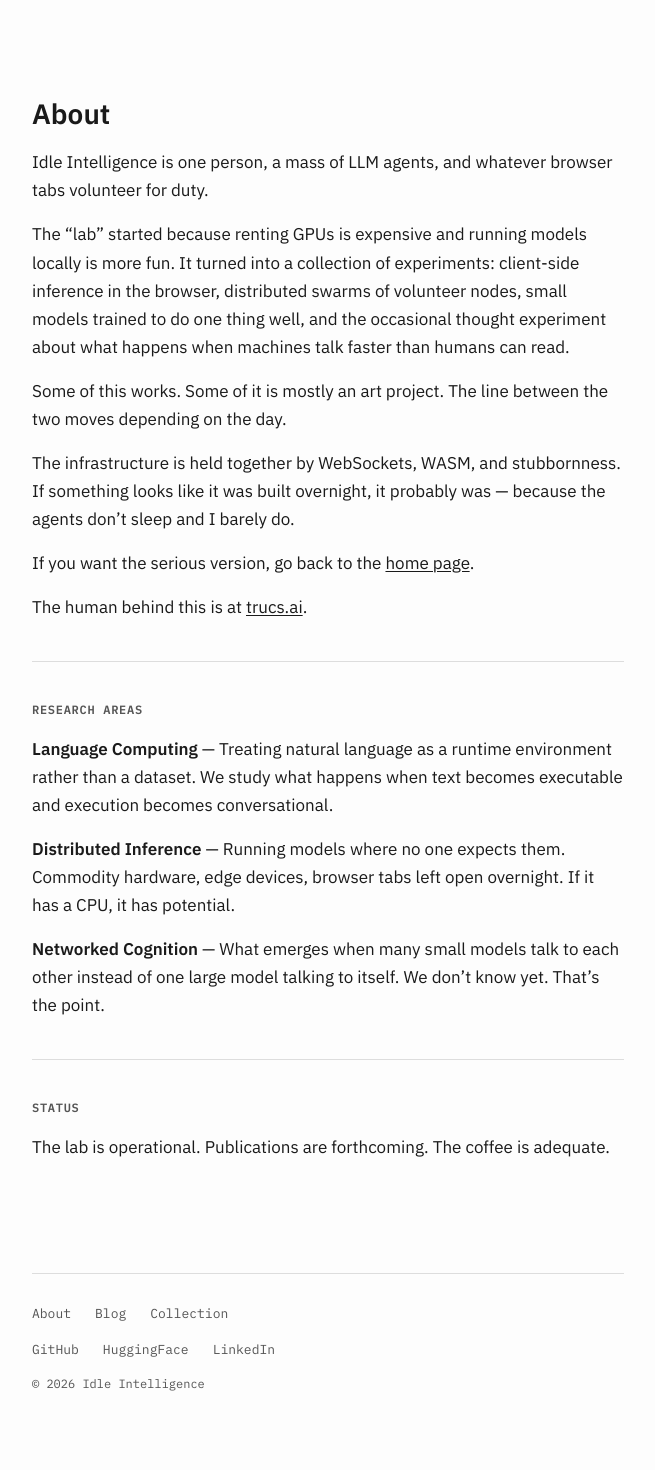
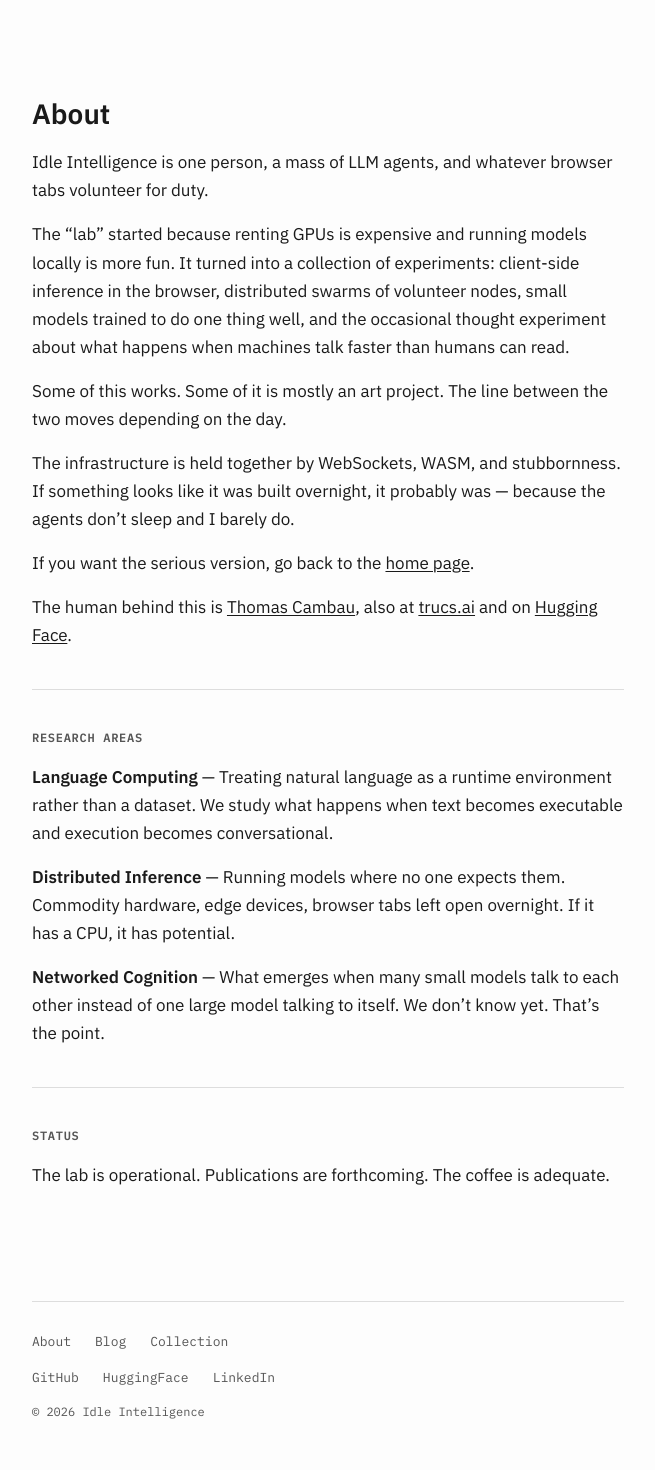
Before and after one commit to idle-intelligence/site, a Jekyll site: the page built from about.md, in a window 1280 px wide. Shown: the whole page, without its empty margins (312-967 px from the left). Built offline with Jekyll 4.4.1, drawn with Linux system fonts in a browser that asks for light colours; before the commit the page ends 1442 px from its top, so only the background shows below that.

Commit message:
About: name the human, with GitHub and Hugging Face

```diff
--- a/about.md
+++ b/about.md
@@ -16,7 +16,7 @@ The infrastructure is held together by WebSockets, WASM, and stubbornness. If so
 
 If you want the serious version, go back to the [home page]({{ '/' | relative_url }}).
 
-The human behind this is at [trucs.ai](https://trucs.ai).
+The human behind this is [Thomas Cambau](https://github.com/ilnmtlbnm), also at [trucs.ai](https://trucs.ai) and on [Hugging Face](https://huggingface.co/ilnmtlbnm).
 
 ---
 
```
